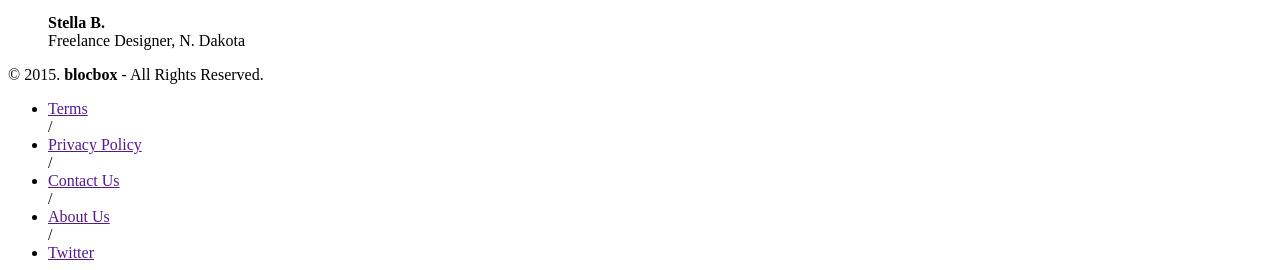
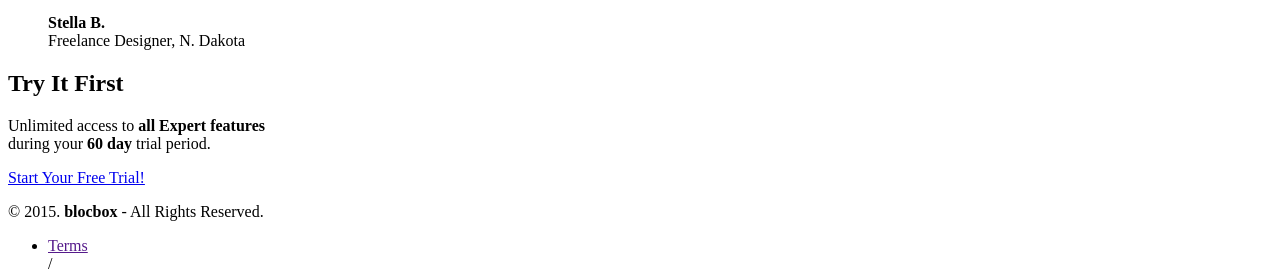
Before and after one commit to aussiebuckle/Blocbox-, a plain HTML site: page index.html in a window 1280 px wide. Shown: the part 3270-3540 px from the top of the page. Drawn offline with Linux system fonts and the light colour scheme.

Commit message:
Assignment-28-completed

```diff
--- a/index.html
+++ b/index.html
@@ -52,7 +52,7 @@
                 </li>
             </ul>
         </section>
-        <!--- Pricing --->
+        <!-- Pricing -->
         <section class="pricing">
             <div class="containter">
                 <h2>How much does blocbox cost?</h2>
@@ -100,7 +100,7 @@
             </ul>
         </section>
 
-        <!-- Testimonials-->
+        <!-- Testimonials -->
         <section class="testimonials">
             <div class="container">
                 <h2>Who uses blocbox?</h2>
@@ -131,7 +131,16 @@
         </section>
     </main>
 
-    <!-- Footer-->
+    <!-- Call to Action -->
+        <aside class="Call to Action">
+            <div class="container">
+                <h2>Try It First</h2>
+                <p>Unlimited access to <strong>all Expert features</strong><br/>during your <strong>60 day </strong>trial period.</p>
+                <a href="signup.html" class="btn">Start Your Free Trial!</a>
+            </div>
+        </aside>
+
+    <!-- Footer -->
     <footer>
         <div class="container footer-nav-block">
             <div class="left-footer-block one-third">
```
